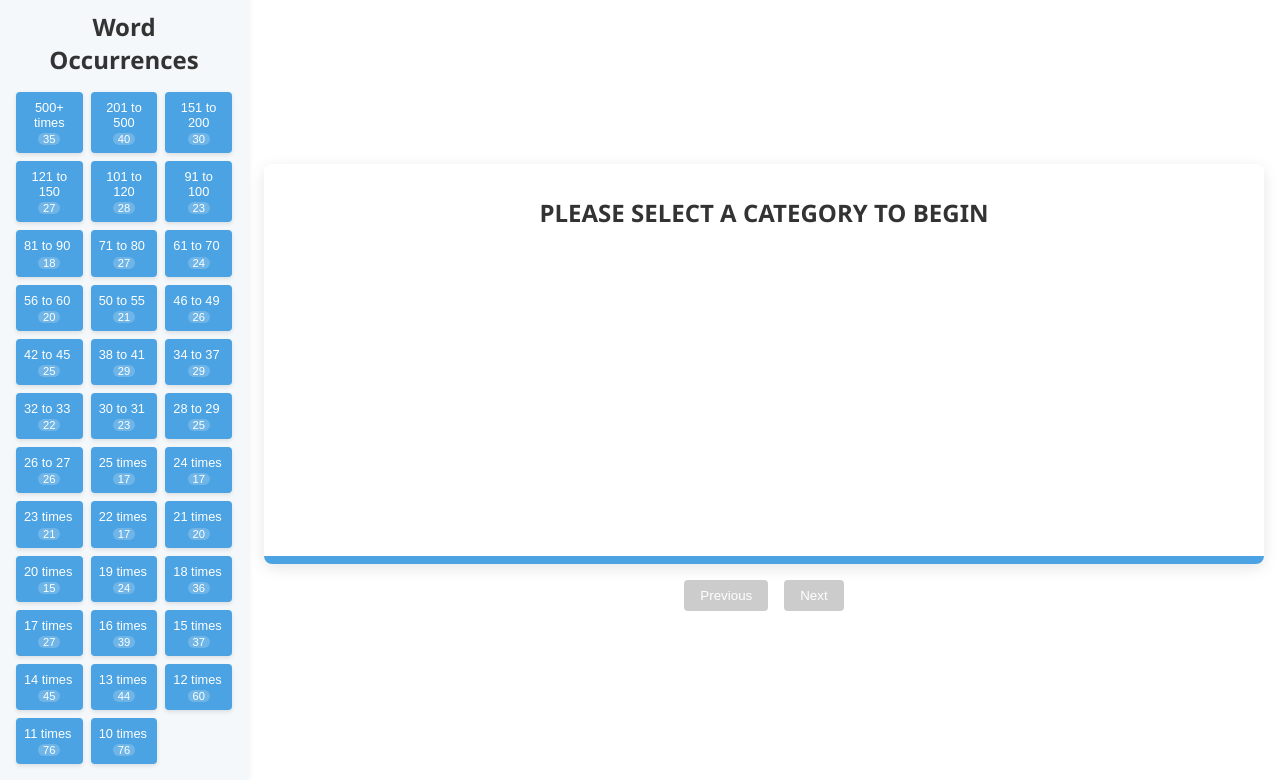
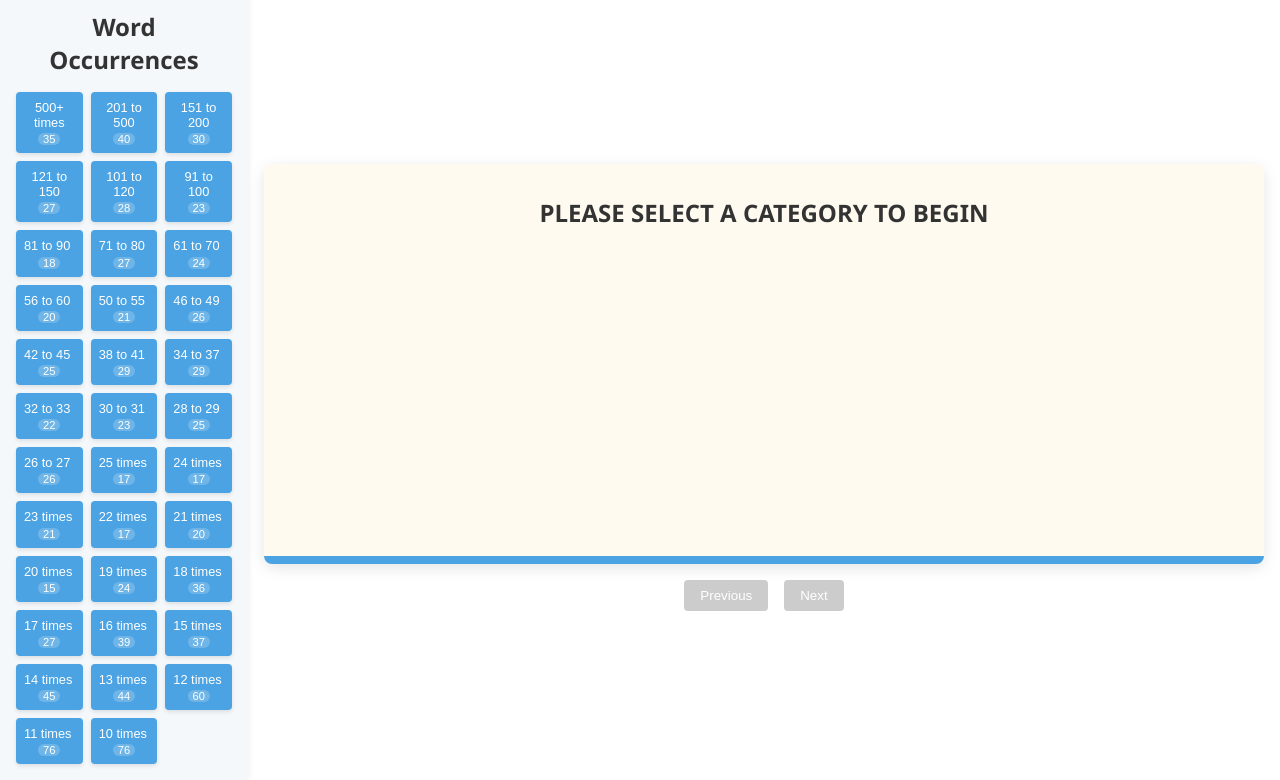
Before and after one commit to library-thuyenphan/language, a plain HTML site: page index.html in a window 1280 px wide. Shown: the part 114-894 px from the top of the page. Drawn offline with Linux system fonts and the light colour scheme.

Commit message:
Update index.html

```diff
--- a/index.html
+++ b/index.html
@@ -122,7 +122,7 @@
         .flash-card {
             width: 1000px;
             height: 400px;
-            background-color: var(--card-bg);
+            background-color: floralwhite;
             border-radius: 8px;
             box-shadow: 0 4px 15px rgba(0,0,0,0.1);
             display: flex;
```
